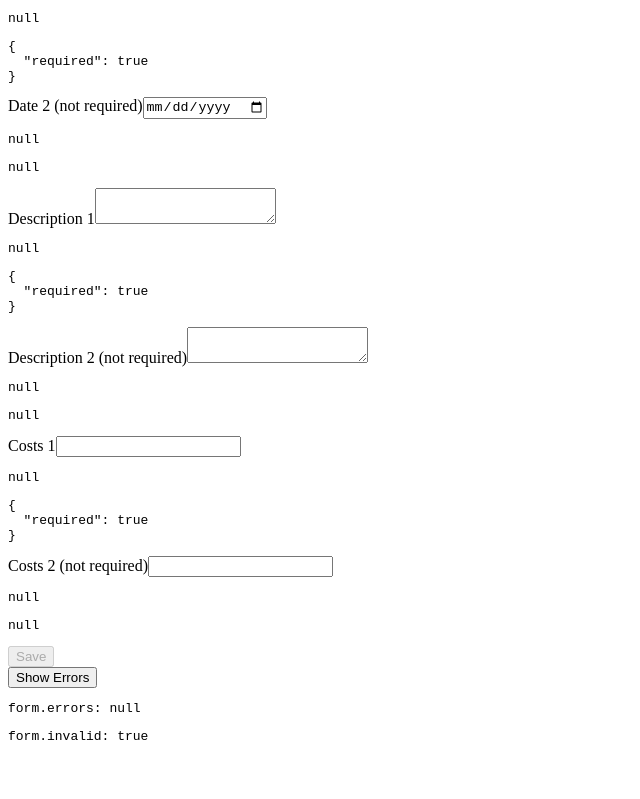
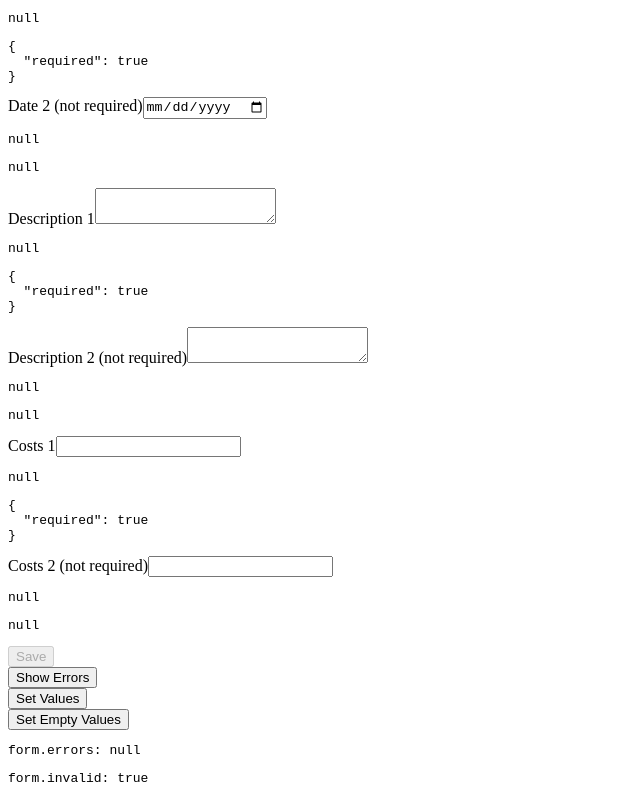
Before and after one commit to boeschenstein/angular9_controls, an Angular app in the folder testControls/: page / in a window 1280 px wide. Shown: the part 1361-2160 px from the top of the page, without its empty margins (0-640 px from the left). Before the commit the page ends 2118 px from the top, so only its background shows below. Built offline with nearby package versions, Linux system fonts and the light colour scheme.

Commit message:
set values

```diff
--- a/testControls/src/app/app.component.html
+++ b/testControls/src/app/app.component.html
@@ -229,6 +229,18 @@
     </button>
   </div>
 
+  <div class="btn-group float-right">
+    <button class="btn btn-primary" (click)="setValues()">
+      Set Values
+    </button>
+  </div>
+
+  <div class="btn-group float-right">
+    <button class="btn btn-primary" (click)="setEmptyValues()">
+      Set Empty Values
+    </button>
+  </div>
+
   <pre>form.errors: {{ form.errors | json }}</pre>
   <pre>form.invalid: {{ form.invalid | json }}</pre>
 </div>
--- a/testControls/src/app/app.component.ts
+++ b/testControls/src/app/app.component.ts
@@ -12,13 +12,7 @@ export class AppComponent implements OnInit {
 
   allBlogTypes = [null, 1, 2];
 
-  allCities: any = [
-    'Florida',
-    'South Dakota',
-    'Tennessee',
-    'Michigan',
-    'New York',
-  ];
+  allCities: any = ['Bern', 'Zürich', 'Luzern', 'Frauenfeld', 'Basel'];
 
   constructor(protected readonly fb: FormBuilder) {
     this.form = this.fb.group({
@@ -51,6 +45,10 @@ export class AppComponent implements OnInit {
   }
 
   ngOnInit(): void {
+    this.setEmptyValues();
+  }
+
+  setEmptyValues(): void {
     this.form.patchValue({
       name1: null,
       name2: null,
@@ -58,6 +56,8 @@ export class AppComponent implements OnInit {
       description2: null,
       active1: null,
       active2: null,
+      brightness1: null,
+      brightness2: null,
       date1: null,
       date2: null,
       costs1: null,
@@ -66,6 +66,27 @@ export class AppComponent implements OnInit {
       blogType2: null,
       cities1: null,
       cities2: null,
+    });
+  }
+
+  setValues() {
+    this.form.patchValue({
+      name1: 'name 1',
+      name2: 'name 2',
+      description1: 'desc 1',
+      description2: 'desc 2',
+      active1: true,
+      active2: false,
+      brightness1: 'black',
+      brightness2: '',
+      date1: new Date().toISOString().split('T')[0], // remove time portion
+      date2: '2019-05-30',
+      costs1: 123.456,
+      costs2: -1234.5678,
+      blogType1: 1,
+      blogType2: 2,
+      cities1: ['Bern', 'Zürich'],
+      cities2: ['Basel'],
     });
   }
 
```
